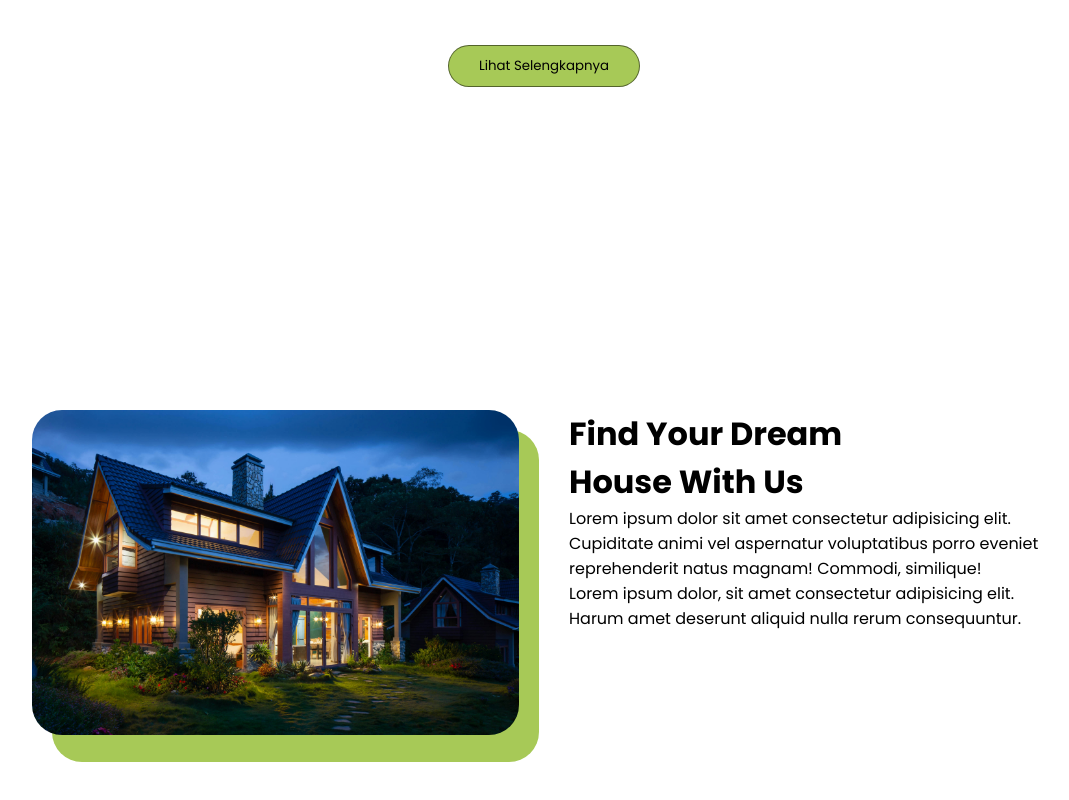
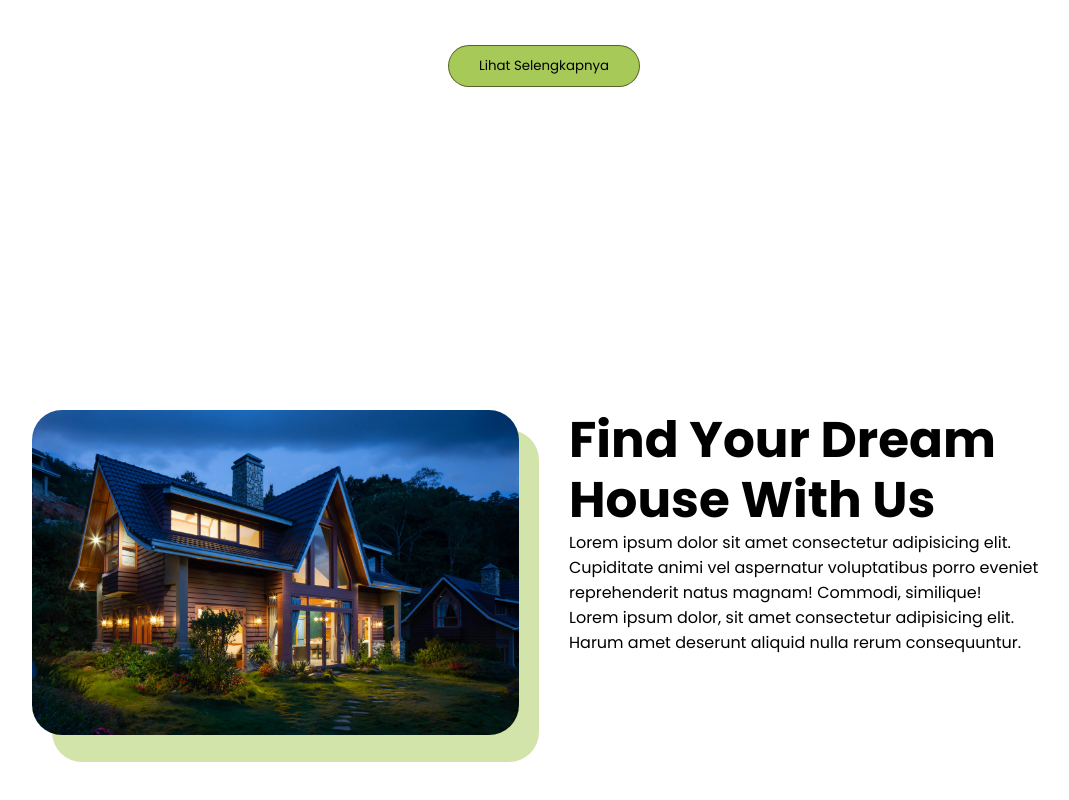
Before and after one commit to robbytrujillo/myhouse, a plain HTML site: page index.html in a window 1280 px wide. Shown: the part 1424-2224 px from the top of the page, without its empty margins (96-1165 px from the left). Drawn offline with nearby package versions, Linux system fonts and the light colour scheme.

Commit message:
Introduction My Houses

```diff
--- a/dist/css/style.css
+++ b/dist/css/style.css
@@ -366,6 +366,12 @@ header {
     -moz-transform: translate(20px, 20px);
     -ms-transform: translate(20px, 20px);
     -o-transform: translate(20px, 20px);
+    opacity: 50%;
+}
+
+.about .about-box .box h1 {
+    font-size: 50px;
+    line-height: 1.2;
 }
 
 .about .about-box .box:nth-child(2) {
```
